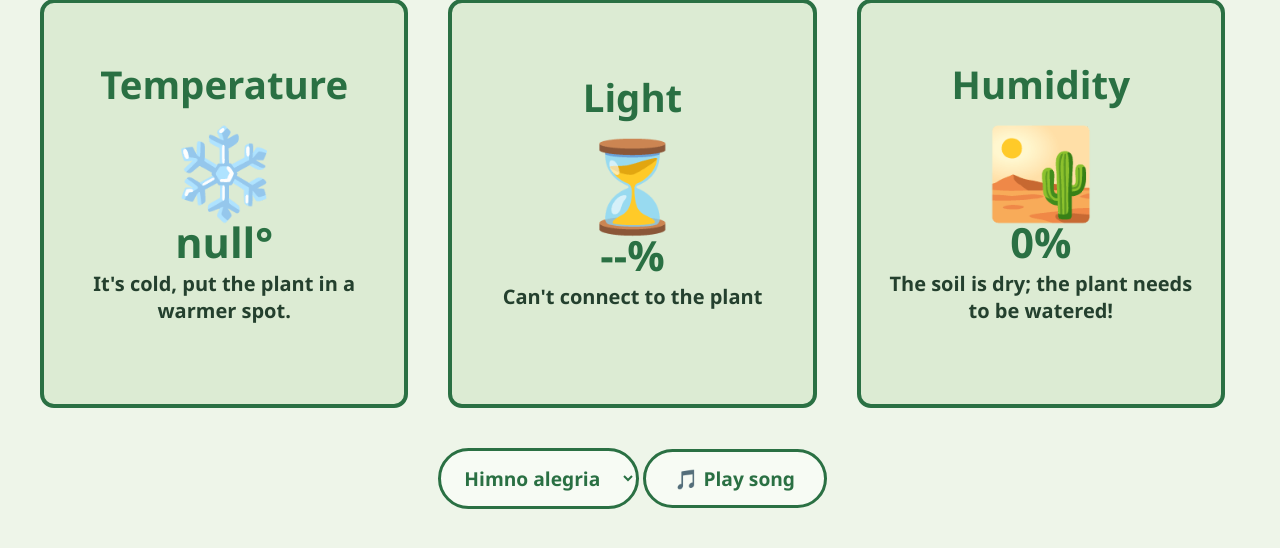
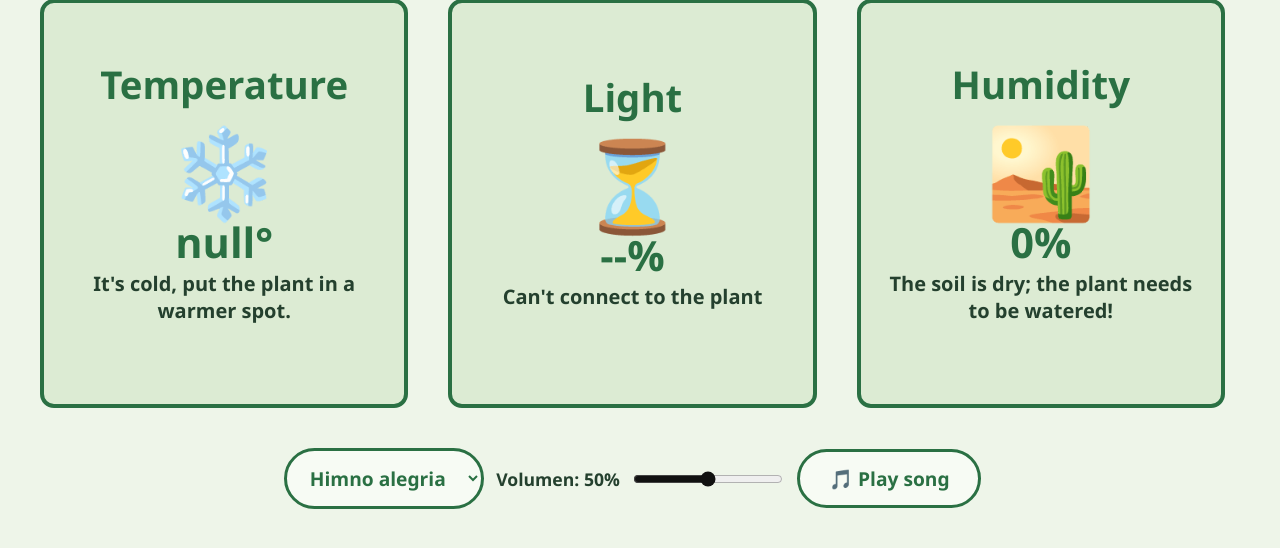
Before and after one commit to angelgandarias/Plantamigo, a Flask app: page / in a window 1280 px wide. Shown: the part 204-752 px from the top of the page. Run offline with Flask 3, Linux system fonts and the light colour scheme; data that the repository does not hold is empty; some libraries are stand-ins or nearby versions.

Commit message:
feat(#50,#51): add volume control for the buzzer

```diff
--- a/requirements.txt
+++ b/requirements.txt
@@ -1,4 +1,4 @@
 flask
 psycopg[binary]
+python-dotenv
 astral
-python-dotenv
--- a/web/app.py
+++ b/web/app.py
@@ -17,7 +17,7 @@ sys.path.insert(0, os.path.join(RAIZ_REPO, "sensores"))
 from dotenv import load_dotenv
 load_dotenv(os.path.join(RAIZ_REPO, ".env"))
 
-from sensores.buzzer import tocar, CANCION_PREDETERMINADA
+from sensores.buzzer import tocar, CANCION_PREDETERMINADA, VOLUMEN
 from sensores.repertorio import REPERTORIO
 from sensores.temperature import leer_temperatura
 from sensores.lightSensor import leer_luz
@@ -143,9 +143,11 @@ def tocar_melodia():
     if not sonando.acquire(blocking=False):
         return jsonify(mensaje="Ya está sonando, espera un momento 🎶"), 409
     try:
-        data = request.get_json() or {}
+        data = request.get_json(silent=True) or {}
         cancion = data.get("cancion") or CANCION_PREDETERMINADA
-        tocar(cancion)
+        volumen = float(data.get("volumen", VOLUMEN))
+        volumen = max(0.0, min(1.0, volumen))
+        tocar(cancion, volumen)
         return jsonify(mensaje="¡Melodía terminada! 🌼")
     except Exception as error:
         return jsonify(mensaje=f"Error con el buzzer: {error}"), 500
--- a/web/templates/index.html
+++ b/web/templates/index.html
@@ -54,6 +54,12 @@
 
   <div class="acciones">
     <select id="cancion" title="Elige la canción"></select>
+    <div class="volumen">
+      <label for="volumen">
+        Volumen: <span id="volumen-valor">50%</span>
+      </label>
+      <input type="range" id="volumen" min="0" max="100" value="50">
+    </div>
     <button id="boton-melodia" onclick="tocarMelodia()">🎵 Play song</button>
     <div id="estado-melodia"></div>
   </div>
@@ -198,6 +204,13 @@
       }
     }
 
+    const inputVolumen = document.getElementById("volumen");
+    const valorVolumen = document.getElementById("volumen-valor");
+
+    inputVolumen.addEventListener("input", () => {
+      valorVolumen.textContent = `${inputVolumen.value}%`;
+    });
+
     async function tocarMelodia() {
       const boton = document.getElementById("boton-melodia");
       const estado = document.getElementById("estado-melodia");
@@ -205,10 +218,11 @@
       estado.textContent = "Sonando...";
       try {
         const cancion = document.getElementById("cancion").value;
+        const volumen = Number(inputVolumen.value) / 1000;
         const r = await fetch("/api/melodia", {
           method: "POST",
           headers: { "Content-Type": "application/json" },
-          body: JSON.stringify({ cancion })
+          body: JSON.stringify({ cancion, volumen })
         });
         estado.textContent = (await r.json()).mensaje;
       } catch (err) {
--- a/web/templates/style.css
+++ b/web/templates/style.css
@@ -95,6 +95,21 @@ h1 {
   outline: none;
 }
 
+.acciones .volumen {
+  display: inline-flex;
+  align-items: center;
+  gap: .7rem;
+  margin: 0 .5rem;
+  font-size: 1.1rem;
+  font-weight: 600;
+}
+
+.acciones input[type="range"] {
+  width: 150px;
+  accent-color: #111;
+  cursor: pointer;
+}
+
 #estado-melodia {
     margin-top: .8rem;
     min-height: 1.2em;
```
